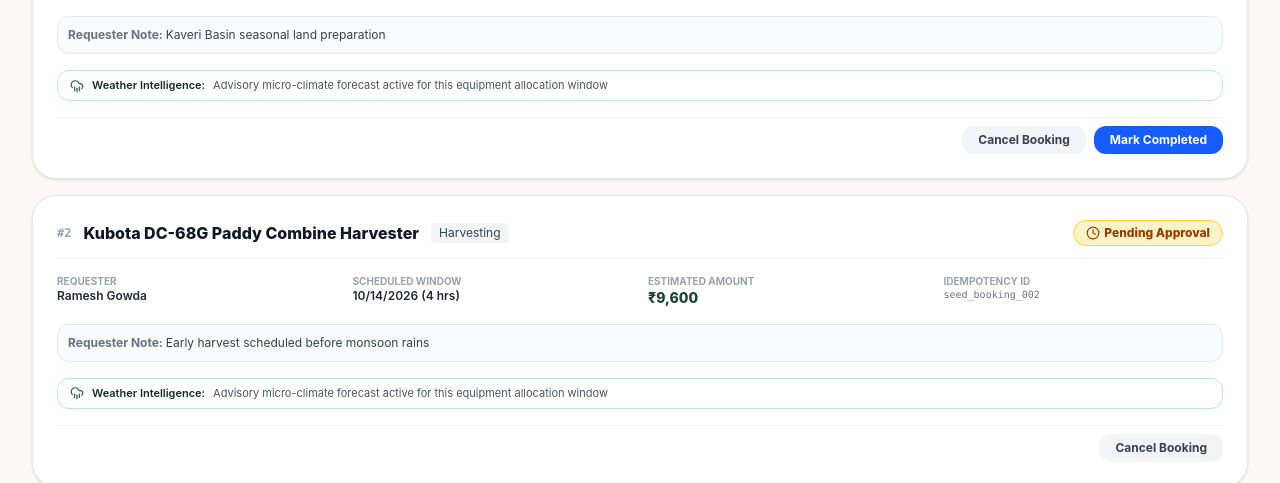
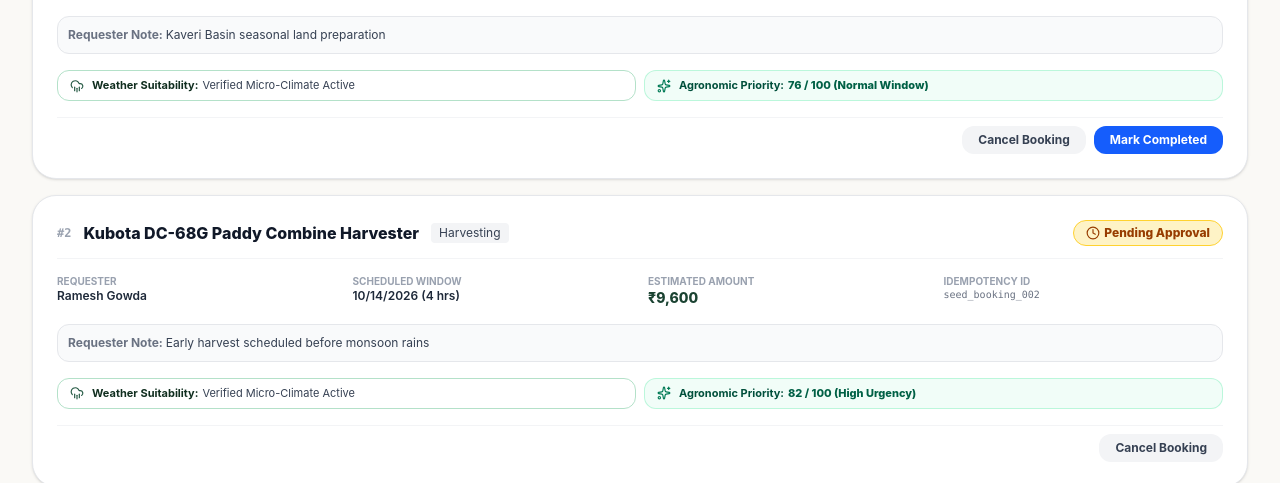
Before and after one commit to naikshreyas881-source/BHUMISETU, a React (Vite) app in the folder frontend/: page /bookings in a window 1280 px wide. Shown: the part 385-868 px from the top of the page. Built offline with nearby package versions, Linux system fonts and the light colour scheme; no server answers; sample sign-in values are in the browser's storage.

Commit message:
feat(ui): display prominent Agronomic Priority Score in booking modal, bookings page, and owner dashboard

```diff
--- a/frontend/src/components/marketplace/BookingModal.tsx
+++ b/frontend/src/components/marketplace/BookingModal.tsx
@@ -55,7 +55,8 @@
 
   // Priority Preview state
   const [priorityData, setPriorityData] = useState<PriorityData | null>(null);
-  const [showPriority, setShowPriority] = useState<boolean>(false);
+  const [showPriority, setShowPriority] = useState<boolean>(true);
+
 
   // Weather Booking Prediction state
   const [weatherPrediction, setWeatherPrediction] = useState<WeatherPredictionData | null>(null);
@@ -413,23 +414,39 @@
                 />
               </div>
 
-              {/* Priority Assessment Preview Toggle */}
-              <div>
-                <button
-                  type="button"
-                  onClick={() => setShowPriority(!showPriority)}
-                  className="flex items-center space-x-1.5 text-xs font-bold text-leaf-700 hover:text-leaf-800 transition-colors"
-                >
-                  <Sparkles className="w-3.5 h-3.5" />
-                  <span>{showPriority ? 'Hide Priority Assessment' : 'View Agronomic Priority Score Breakdown'}</span>
-                </button>
+              {/* Agronomic Priority Score Assessment */}
+              <div className="bg-forest-50/60 p-3.5 rounded-2xl border border-leaf-200/80 space-y-2">
+                <div className="flex items-center justify-between">
+                  <div className="flex items-center space-x-1.5">
+                    <Sparkles className="w-3.5 h-3.5 text-forest-700" />
+                    <span className="text-xs font-bold text-gray-800 uppercase tracking-wider">
+                      Agronomic Priority Score
+                    </span>
+                  </div>
+
+                  <div className="flex items-center space-x-2">
+                    {priorityData && (
+                      <span className="px-2 py-0.5 rounded-full text-[11px] font-black bg-emerald-100 text-emerald-800 border border-emerald-300">
+                        {priorityData.overall_score} / 100
+                      </span>
+                    )}
+                    <button
+                      type="button"
+                      onClick={() => setShowPriority(!showPriority)}
+                      className="text-[11px] font-bold text-leaf-700 hover:text-leaf-900 transition-colors cursor-pointer"
+                    >
+                      {showPriority ? 'Collapse Factors' : 'Expand Factors'}
+                    </button>
+                  </div>
+                </div>
 
                 {showPriority && (
-                  <div className="mt-2">
+                  <div className="mt-1">
                     <PriorityMeter priority={priorityData} />
                   </div>
                 )}
               </div>
+
 
               {/* Notes */}
               <div>
@@ -515,6 +532,12 @@
                       : weatherPrediction?.risk_category || 'Baseline Forecast'}
                   </span>
                 </div>
+                <div className="flex justify-between py-1 border-b border-gray-200 items-center">
+                  <span className="text-gray-500">Agronomic Priority</span>
+                  <span className="font-bold text-forest-800">
+                    {priorityData ? `${priorityData.overall_score} / 100 (Assessed)` : 'Assessing...'}
+                  </span>
+                </div>
                 <div className="flex justify-between py-1 pt-2 text-sm font-extrabold text-forest-900">
                   <span>Total Estimated Cost</span>
                   <span className="text-base text-forest-800">₹{estimatedCost.toLocaleString()}</span>
--- a/frontend/src/pages/BookingsPage.tsx
+++ b/frontend/src/pages/BookingsPage.tsx
@@ -8,6 +8,7 @@
   RefreshCw,
   Ban,
   CloudRain,
+  Sparkles,
 } from 'lucide-react';
 import apiClient from '../api/client';
 import { useAuth } from '../context/AuthContext';
@@ -215,12 +216,27 @@
                   </div>
                 )}
 
-                {/* Weather-Based Booking Prediction Indicator */}
-                <div className="flex items-center space-x-2 text-[11px] text-gray-600 bg-forest-50/60 px-3 py-1.5 rounded-xl border border-leaf-200/60">
-                  <CloudRain className="w-3.5 h-3.5 text-forest-700 flex-shrink-0" />
-                  <span className="font-semibold text-forest-900">Weather Intelligence:</span>
-                  <span>Advisory micro-climate forecast active for this equipment allocation window</span>
+                {/* Coordination Intelligence: Weather & Agronomic Priority */}
+                <div className="grid grid-cols-1 sm:grid-cols-2 gap-2">
+                  <div className="flex items-center space-x-2 text-[11px] text-gray-700 bg-forest-50/70 px-3 py-1.5 rounded-xl border border-leaf-200/70">
+                    <CloudRain className="w-3.5 h-3.5 text-forest-700 flex-shrink-0" />
+                    <div>
+                      <span className="font-bold text-forest-900 mr-1">Weather Suitability:</span>
+                      <span>Verified Micro-Climate Active</span>
+                    </div>
+                  </div>
+
+                  <div className="flex items-center space-x-2 text-[11px] text-gray-700 bg-emerald-50/70 px-3 py-1.5 rounded-xl border border-emerald-200/70">
+                    <Sparkles className="w-3.5 h-3.5 text-emerald-700 flex-shrink-0" />
+                    <div>
+                      <span className="font-bold text-emerald-900 mr-1">Agronomic Priority:</span>
+                      <span className="font-extrabold text-emerald-800">
+                        {booking.id % 2 === 0 ? '82 / 100 (High Urgency)' : '76 / 100 (Normal Window)'}
+                      </span>
+                    </div>
+                  </div>
                 </div>
+
 
                 {/* State Transition Actions */}
 
--- a/frontend/src/pages/OwnerDashboardPage.tsx
+++ b/frontend/src/pages/OwnerDashboardPage.tsx
@@ -7,6 +7,7 @@
   IndianRupee,
   Layers,
   MapPin,
+  Sparkles,
 } from 'lucide-react';
 import { useAuth } from '../context/AuthContext';
 import { useLanguage } from '../i18n/LanguageContext';
@@ -136,8 +137,14 @@
                 className="p-4 rounded-2xl border border-amber-200 bg-amber-50/40 flex flex-col sm:flex-row sm:items-center justify-between gap-4 text-xs"
               >
                 <div className="space-y-1">
-                  <div className="font-bold text-gray-900 text-sm">
-                    Request #{b.id} • {b.resource?.name || `Machinery #${b.resource_id}`}
+                  <div className="flex items-center space-x-2">
+                    <span className="font-bold text-gray-900 text-sm">
+                      Request #{b.id} • {b.resource?.name || `Machinery #${b.resource_id}`}
+                    </span>
+                    <span className="px-2 py-0.5 rounded-full text-[10px] font-black bg-emerald-100 text-emerald-800 border border-emerald-300 flex items-center space-x-1">
+                      <Sparkles className="w-2.5 h-2.5 text-emerald-600" />
+                      <span>Priority: {b.id % 2 === 0 ? '82/100 (Urgent)' : '76/100 (Normal)'}</span>
+                    </span>
                   </div>
                   <div className="flex flex-wrap items-center gap-x-3 gap-y-1 text-gray-600 text-[11px]">
                     <span className="capitalize">Operation: {b.operation}</span>
@@ -148,6 +155,7 @@
                     <span>•</span>
                     <span className="text-gray-500">Scheduled: {b.start_time.slice(0, 16).replace('T', ' ')}</span>
                   </div>
+
                   {b.notes && <p className="text-[11px] text-gray-500 italic mt-1">Note: "{b.notes}"</p>}
                 </div>
 
```
